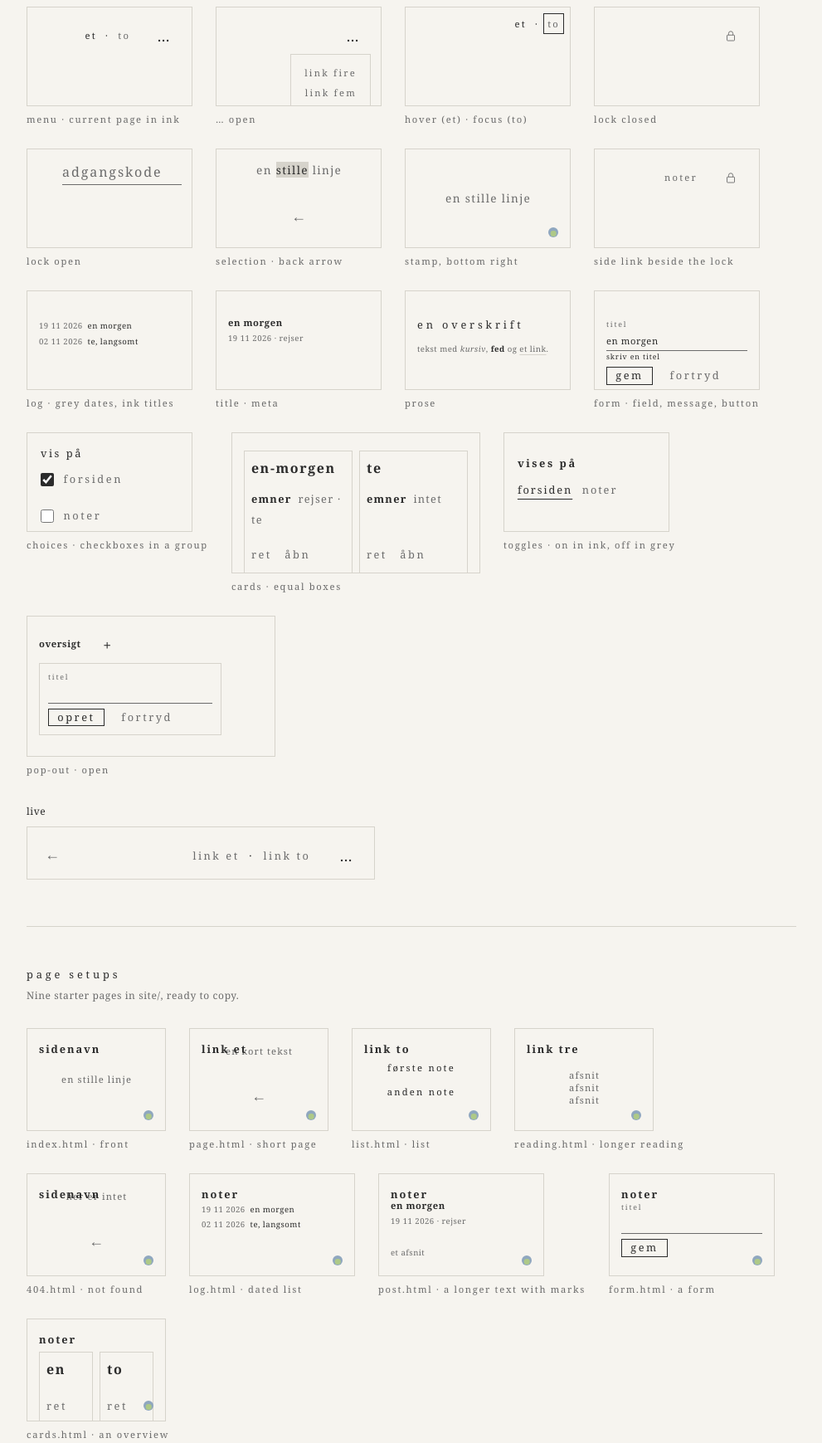
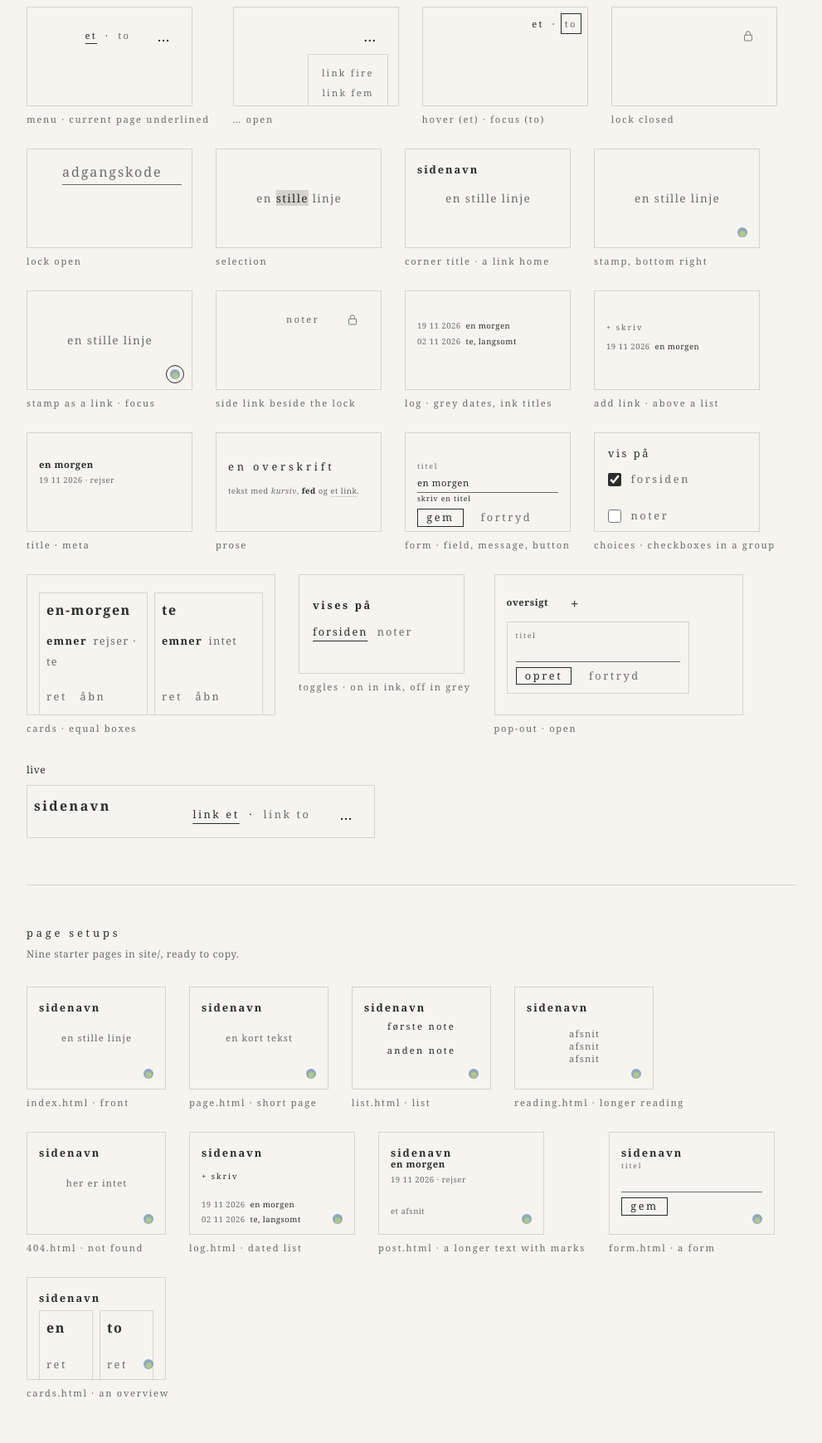
Before and after one commit to huyvunl/hyvnl-theme, a plain HTML site: page specimen/index.html in a window 1280 px wide. Shown: the part 2280-4019 px from the top of the page at 83% size, without its empty margins (144-1135 px from the left). Drawn offline with Linux system fonts and the light colour scheme.

Commit message:
feat: corner title home, current page underlined, add link, stamp as a link; back arrow deprecated (1.6.0)
Co-Authored-By: Claude Sonnet 5.5 <noreply@anthropic.com>

```diff
--- a/site/theme.css
+++ b/site/theme.css
@@ -1,4 +1,4 @@
-/* hyvnl-theme 1.5.0
+/* hyvnl-theme 1.6.0
    The shared look for my sites: ink on paper, lots of empty space.
    Don't edit this copy. Change it in the hyvnl-theme repo, then copy it in again.
    Guide: GUIDE.md in the hyvnl-theme repo. */
@@ -108,6 +108,8 @@ a, .lock-icon { transition: color var(--ink-fade) ease; }
   line-height: 2.2;
 }
 .phone-only { display: none; }
+/* The current page: ink and a thin underline, in the row and in "…" (1.6.0). */
+.menu a[aria-current="page"] { text-decoration: underline; text-decoration-thickness: 1px; text-underline-offset: 0.45em; }
 
 /* ---------- centre: everything else sits in the middle of the screen ---------- */
 .center {
@@ -140,6 +142,8 @@ a, .lock-icon { transition: color var(--ink-fade) ease; }
   letter-spacing: 0.15em;
   white-space: nowrap;
 }
+/* As a link home (1.6.0), it keeps the plain title's ink. */
+a.name { color: var(--ink); }
 
 /* ---------- centred line (padding-left balances the letter spacing) ---------- */
 .line {
@@ -173,7 +177,9 @@ a, .lock-icon { transition: color var(--ink-fade) ease; }
 }
 .list + .back { margin-top: 16px; }
 
-/* ---------- back arrow ---------- */
+/* ---------- back arrow: deprecated in 1.6.0 ----------
+   Kept so pages made for older versions look the same; removed in 2.0.0. New pages use the corner
+   title (a link home) and the menu instead. */
 .back {
   display: block;
   width: var(--tap);
@@ -223,6 +229,20 @@ a, .lock-icon { transition: color var(--ink-fade) ease; }
 .prose + .meta, .log + .meta { margin-top: 2.4em; }
 .meta + .back, .prose + .back, .log + .back, .form + .back, .line + .back { margin-top: 24px; }
 .line + .form { margin-top: 2em; }
+
+/* ---------- add link: a small, quiet "+ word" just above a list (1.6.0) ----------
+   <a class="add" href="…">+ skriv</a>, only for those who may add to the list. */
+.add {
+  display: block;
+  width: 100%;
+  max-width: var(--column);
+  text-align: left;
+  line-height: var(--tap);
+  font-size: var(--size-menu);
+  letter-spacing: 0.2em;
+}
+.title + .add { margin-top: 1.2em; }
+.add + .log { margin-top: 0.6em; }
 
 /* ---------- log: grey dates next to ink titles ---------- */
 .log {
@@ -464,7 +484,9 @@ a, .lock-icon { transition: color var(--ink-fade) ease; }
 .lock:focus-within .lock-icon, .lock[data-open] .lock-icon { display: none; }
 
 /* ---------- stamp: a faded blue dot with a lime dot low inside, bottom right ----------
-   Decoration only: <span class="stamp" aria-hidden="true"></span> as the last thing in main.center. */
+   Decoration: <span class="stamp" aria-hidden="true"></span> as the last thing in main.center.
+   Or a link (1.6.0): <a class="stamp" href="…" aria-label="…"></a>. Same look; an invisible 44px
+   square around the dot takes the tap, so nothing on the page moves. */
 .stamp {
   position: absolute;
   right: var(--edge-left);
@@ -485,6 +507,8 @@ a, .lock-icon { transition: color var(--ink-fade) ease; }
   border-radius: 50%;
   background: var(--stamp-lime);
 }
+a.stamp::before { content: ""; position: absolute; left: -16px; top: -16px; width: var(--tap); height: var(--tap); }
+a.stamp:focus-visible { outline: 1px solid var(--ink); outline-offset: 4px; }
 
 /* ---------- read by screen readers only ---------- */
 .visually-hidden {
@@ -508,7 +532,7 @@ a, .lock-icon { transition: color var(--ink-fade) ease; }
 /* ---------- print: ink on white paper, title and words only ---------- */
 @media print {
   body { background: #fff; color: #000; }
-  .menu, .back, .stamp, .form, .actions, .card-actions { display: none; }
+  .menu, .back, .add, .stamp, .form, .actions, .card-actions { display: none; }
   .wide { padding: 0; }
   .cards { display: block; }
   .card { min-height: 0; margin-bottom: 1em; }
--- a/specimen/index.html
+++ b/specimen/index.html
@@ -76,15 +76,18 @@
     <h2>pieces, in every state</h2>
     <p>The real theme pieces. Hover, focus and selection are drawn still so you can see them without touching. The last row is live: hover it, or reach it with Tab.</p>
     <div class="grid" lang="da" inert>
-      <div><div class="frame"><nav class="menu"><ul class="menu-links"><li><a href="#" aria-current="page">et</a></li><li><span class="dot">·</span><a href="#">to</a></li></ul><details class="more"><summary>…</summary></details></nav></div><p class="cap" lang="en">menu · current page in ink</p></div>
+      <div><div class="frame"><nav class="menu"><ul class="menu-links"><li><a href="#" aria-current="page">et</a></li><li><span class="dot">·</span><a href="#">to</a></li></ul><details class="more"><summary>…</summary></details></nav></div><p class="cap" lang="en">menu · current page underlined</p></div>
       <div><div class="frame"><nav class="menu"><details class="more" open><summary>…</summary><ul><li><a href="#">link fire</a></li><li><a href="#">link fem</a></li></ul></details></nav></div><p class="cap" lang="en">… open</p></div>
       <div><div class="frame"><nav class="menu"><ul class="menu-links"><li><a href="#" class="show-hover">et</a></li><li><span class="dot">·</span><a href="#" class="show-focus">to</a></li></ul></nav></div><p class="cap" lang="en">hover (et) · focus (to)</p></div>
       <div><div class="frame"><form class="menu lock"><label class="lock-icon"><svg width="12" height="14" viewBox="0 0 16 18" fill="none" stroke="currentColor" stroke-width="1.2" focusable="false"><rect x="2" y="8" width="12" height="9" rx="1"/><path d="M4.5 8V5.5a3.5 3.5 0 0 1 7 0V8"/></svg></label></form></div><p class="cap" lang="en">lock closed</p></div>
       <div><div class="frame"><form class="menu lock" data-open><input class="lock-field" type="text" placeholder="adgangskode" aria-label="adgangskode"></form></div><p class="cap" lang="en">lock open</p></div>
-      <div><div class="frame"><main class="center"><p class="line">en <span class="show-selection">stille</span> linje</p><a class="back" href="#">←</a></main></div><p class="cap" lang="en">selection · back arrow</p></div>
+      <div><div class="frame"><main class="center"><p class="line">en <span class="show-selection">stille</span> linje</p></main></div><p class="cap" lang="en">selection</p></div>
+      <div><div class="frame"><main class="center"><a class="name" href="#">sidenavn</a><p class="line">en stille linje</p></main></div><p class="cap" lang="en">corner title · a link home</p></div>
       <div><div class="frame"><main class="center"><p class="line">en stille linje</p><span class="stamp"></span></main></div><p class="cap" lang="en">stamp, bottom right</p></div>
+      <div><div class="frame"><main class="center"><p class="line">en stille linje</p><a class="stamp show-focus" href="#"></a></main></div><p class="cap" lang="en">stamp as a link · focus</p></div>
       <div><div class="frame"><div class="menu"><form class="lock"><label class="lock-icon"><svg width="12" height="14" viewBox="0 0 16 18" fill="none" stroke="currentColor" stroke-width="1.2" focusable="false"><rect x="2" y="8" width="12" height="9" rx="1"/><path d="M4.5 8V5.5a3.5 3.5 0 0 1 7 0V8"/></svg></label></form><a class="menu-side" href="#">noter</a></div></div><p class="cap" lang="en">side link beside the lock</p></div>
       <div><div class="frame"><main class="center reading"><ol class="log"><li><time class="log-date">19 11 2026</time><a href="#">en morgen</a></li><li><time class="log-date">02 11 2026</time><a href="#">te, langsomt</a></li></ol></main></div><p class="cap" lang="en">log · grey dates, ink titles</p></div>
+      <div><div class="frame"><main class="center reading"><a class="add" href="#">+ skriv</a><ol class="log"><li><time class="log-date">19 11 2026</time><a href="#">en morgen</a></li></ol></main></div><p class="cap" lang="en">add link · above a list</p></div>
       <div><div class="frame"><main class="center reading"><p class="title">en morgen</p><p class="meta">19 11 2026 · <a href="#">rejser</a></p></main></div><p class="cap" lang="en">title · meta</p></div>
       <div><div class="frame"><main class="center reading"><div class="prose"><h2>en overskrift</h2><p>tekst med <em>kursiv</em>, <strong>fed</strong> og <a href="#">et link</a>.</p></div></main></div><p class="cap" lang="en">prose</p></div>
       <div><div class="frame"><main class="center reading"><div class="form"><label class="field-label">titel</label><input class="field" type="text" value="en morgen"><p class="notice">skriv en titel</p><div class="actions"><button class="button" type="button">gem</button><a href="#">fortryd</a></div></div></main></div><p class="cap" lang="en">form · field, message, button</p></div>
@@ -95,8 +98,8 @@
     </div>
     <p class="cap"><b>live</b></p>
     <div class="live" lang="da">
-      <a class="back" href="#pieces" aria-label="Tilbage til forsiden">←</a>
-      <nav class="menu" aria-label="Menu"><ul class="menu-links"><li><a href="#pieces">link et</a></li><li><span class="dot" aria-hidden="true">·</span><a href="#pieces">link to</a></li></ul><details class="more"><summary aria-label="Flere links">…</summary><ul><li><a href="#pieces">link fire</a></li></ul></details></nav>
+      <a class="name" href="#pieces">sidenavn</a>
+      <nav class="menu" aria-label="Menu"><ul class="menu-links"><li><a href="#pieces" aria-current="page">link et</a></li><li><span class="dot" aria-hidden="true">·</span><a href="#pieces">link to</a></li></ul><details class="more"><summary aria-label="Flere links">…</summary><ul><li><a href="#pieces">link fire</a></li></ul></details></nav>
     </div>
   </section>
 
@@ -105,14 +108,14 @@
     <p>Nine starter pages in site/, ready to copy.</p>
     <div class="grid" lang="da" inert>
       <div><div class="frame frame-thumb"><main class="center"><p class="name">sidenavn</p><p class="line">en stille linje</p><span class="stamp"></span></main></div><p class="cap" lang="en">index.html · front</p></div>
-      <div><div class="frame frame-thumb"><main class="center"><p class="name">link et</p><p class="line">en kort tekst</p><a class="back" href="#">←</a><span class="stamp"></span></main></div><p class="cap" lang="en">page.html · short page</p></div>
-      <div><div class="frame frame-thumb"><main class="center"><p class="name">link to</p><ul class="list"><li>første note</li><li>anden note</li></ul><span class="stamp"></span></main></div><p class="cap" lang="en">list.html · list</p></div>
-      <div><div class="frame frame-thumb"><main class="center reading"><p class="name">link tre</p><p class="line">afsnit</p><p class="line">afsnit</p><p class="line">afsnit</p><span class="stamp"></span></main></div><p class="cap" lang="en">reading.html · longer reading</p></div>
-      <div><div class="frame frame-thumb"><main class="center"><p class="name">sidenavn</p><p class="line">her er intet</p><a class="back" href="#">←</a><span class="stamp"></span></main></div><p class="cap" lang="en">404.html · not found</p></div>
-      <div><div class="frame frame-thumb"><main class="center reading"><p class="name">noter</p><ol class="log"><li><time class="log-date">19 11 2026</time><a href="#">en morgen</a></li><li><time class="log-date">02 11 2026</time><a href="#">te, langsomt</a></li></ol><span class="stamp"></span></main></div><p class="cap" lang="en">log.html · dated list</p></div>
-      <div><div class="frame frame-thumb"><main class="center reading"><p class="name">noter</p><p class="title">en morgen</p><p class="meta">19 11 2026 · rejser</p><div class="prose"><p>et afsnit</p></div><span class="stamp"></span></main></div><p class="cap" lang="en">post.html · a longer text with marks</p></div>
-      <div><div class="frame frame-thumb"><main class="center reading"><p class="name">noter</p><div class="form"><label class="field-label">titel</label><input class="field" type="text"><div class="actions"><button class="button" type="button">gem</button></div></div><span class="stamp"></span></main></div><p class="cap" lang="en">form.html · a form</p></div>
-      <div><div class="frame frame-thumb"><main class="wide"><p class="name">noter</p><ul class="cards"><li class="card"><p class="card-name">en</p><div class="card-actions"><a href="#">ret</a></div></li><li class="card"><p class="card-name">to</p><div class="card-actions"><a href="#">ret</a></div></li></ul><span class="stamp"></span></main></div><p class="cap" lang="en">cards.html · an overview</p></div>
+      <div><div class="frame frame-thumb"><main class="center"><p class="name">sidenavn</p><p class="line">en kort tekst</p><span class="stamp"></span></main></div><p class="cap" lang="en">page.html · short page</p></div>
+      <div><div class="frame frame-thumb"><main class="center"><p class="name">sidenavn</p><ul class="list"><li>første note</li><li>anden note</li></ul><span class="stamp"></span></main></div><p class="cap" lang="en">list.html · list</p></div>
+      <div><div class="frame frame-thumb"><main class="center reading"><p class="name">sidenavn</p><p class="line">afsnit</p><p class="line">afsnit</p><p class="line">afsnit</p><span class="stamp"></span></main></div><p class="cap" lang="en">reading.html · longer reading</p></div>
+      <div><div class="frame frame-thumb"><main class="center"><p class="name">sidenavn</p><p class="line">her er intet</p><span class="stamp"></span></main></div><p class="cap" lang="en">404.html · not found</p></div>
+      <div><div class="frame frame-thumb"><main class="center reading"><p class="name">sidenavn</p><p class="add">+ skriv</p><ol class="log"><li><time class="log-date">19 11 2026</time><a href="#">en morgen</a></li><li><time class="log-date">02 11 2026</time><a href="#">te, langsomt</a></li></ol><span class="stamp"></span></main></div><p class="cap" lang="en">log.html · dated list</p></div>
+      <div><div class="frame frame-thumb"><main class="center reading"><p class="name">sidenavn</p><p class="title">en morgen</p><p class="meta">19 11 2026 · rejser</p><div class="prose"><p>et afsnit</p></div><span class="stamp"></span></main></div><p class="cap" lang="en">post.html · a longer text with marks</p></div>
+      <div><div class="frame frame-thumb"><main class="center reading"><p class="name">sidenavn</p><div class="form"><label class="field-label">titel</label><input class="field" type="text"><div class="actions"><button class="button" type="button">gem</button></div></div><span class="stamp"></span></main></div><p class="cap" lang="en">form.html · a form</p></div>
+      <div><div class="frame frame-thumb"><main class="wide"><p class="name">sidenavn</p><ul class="cards"><li class="card"><p class="card-name">en</p><div class="card-actions"><a href="#">ret</a></div></li><li class="card"><p class="card-name">to</p><div class="card-actions"><a href="#">ret</a></div></li></ul><span class="stamp"></span></main></div><p class="cap" lang="en">cards.html · an overview</p></div>
     </div>
   </section>
 
--- a/specimen/specimen.css
+++ b/specimen/specimen.css
@@ -106,7 +106,8 @@ body { height: auto; }
 
 /* the live row: real pieces you can hover and Tab to */
 .live { position: relative; height: 64px; max-width: 420px; border: 1px solid var(--hairline); }
-.live .back { position: absolute; left: 8px; top: 10px; }
+.live .name { left: 8px; top: 10px; line-height: 1; padding: 6px 0; }
+.frame .add { font-size: 0.6rem; line-height: 2; }
 
 /* do / don't: the wrong examples, only here */
 .dont-big { font-size: 1.6rem; }
```
Also changed, not shown: site/404.html (+2 -2 lines), site/cards.html (+1 -2 lines), site/form.html (+1 -2 lines), site/index.html (+2 -1 lines), site/list.html (+2 -2 lines), site/log.html (+3 -2 lines), site/page.html (+2 -2 lines), site/post.html (+1 -2 lines), site/reading.html (+2 -2 lines), specimen/screens/pages.png, specimen/screens/pieces.png, 2 other files.
